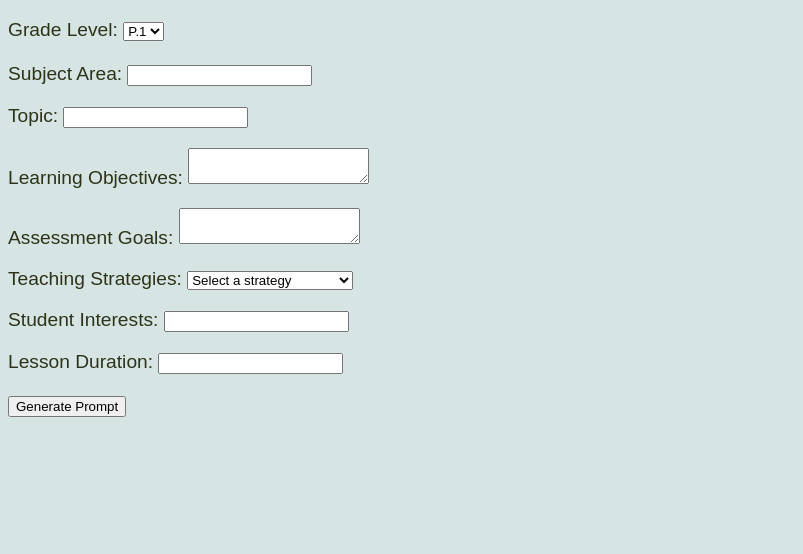
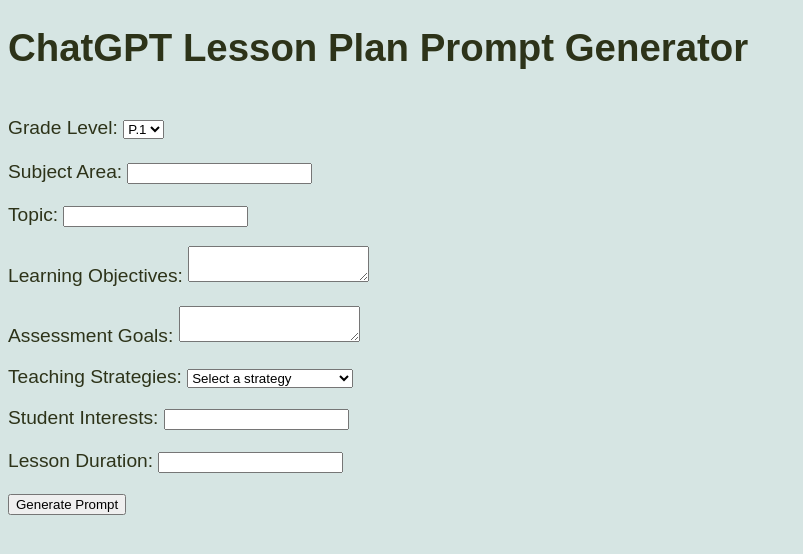
Before and after one commit to rainwong722/ChatGPT-lesson-plan-prompt-generator-, a plain HTML site: page index.html in a window 1280 px wide. Shown: the whole page, without its empty margins (0-803 px from the left). Drawn offline with Linux system fonts and the light colour scheme.

Commit message:
Update index.html

```diff
--- a/index.html
+++ b/index.html
@@ -14,6 +14,8 @@
 <body>
     <form>
         <p>
+            <h1>ChatGPT Lesson Plan Prompt Generator</h1>
+        <br>
             <label for="grade_level">Grade Level:</label>
             <select id="grade_level">
                 <option value="P.1">P.1</option>
```
